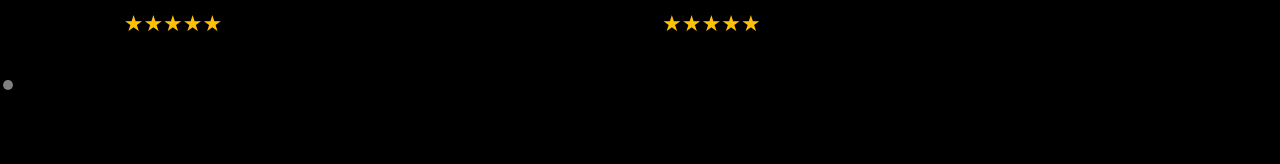
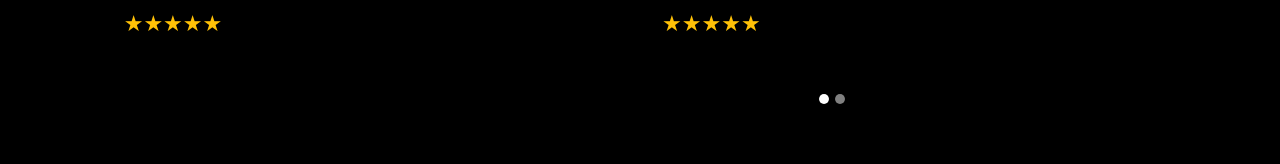
Before and after one commit to ericanalytics/ericanalytics, a Next.js app: page / in a window 1280 px wide. Shown: the part 5435-5599 px from the top of the page. Built offline with nearby package versions, Linux system fonts and the light colour scheme.

Commit message:
final indicator

```diff
--- a/app/style.css
+++ b/app/style.css
@@ -63,7 +63,7 @@ section.sec_2, .sec_4 {
     }
 
     /* Optional styling for carousel indicators */
-    .carousel-indicators.cci {
+    .carousel-indicators {
       position: absolute;
       bottom: 0;
       left: 0;
@@ -472,7 +472,7 @@ img.inlineimg1 {
     .carousel-item {
             padding: 30px;
         }
-        .carousel-indicators {
+        .carousel-indicators.cci {
             position: absolute;
             bottom: -30px;
             left: 50%;
```
